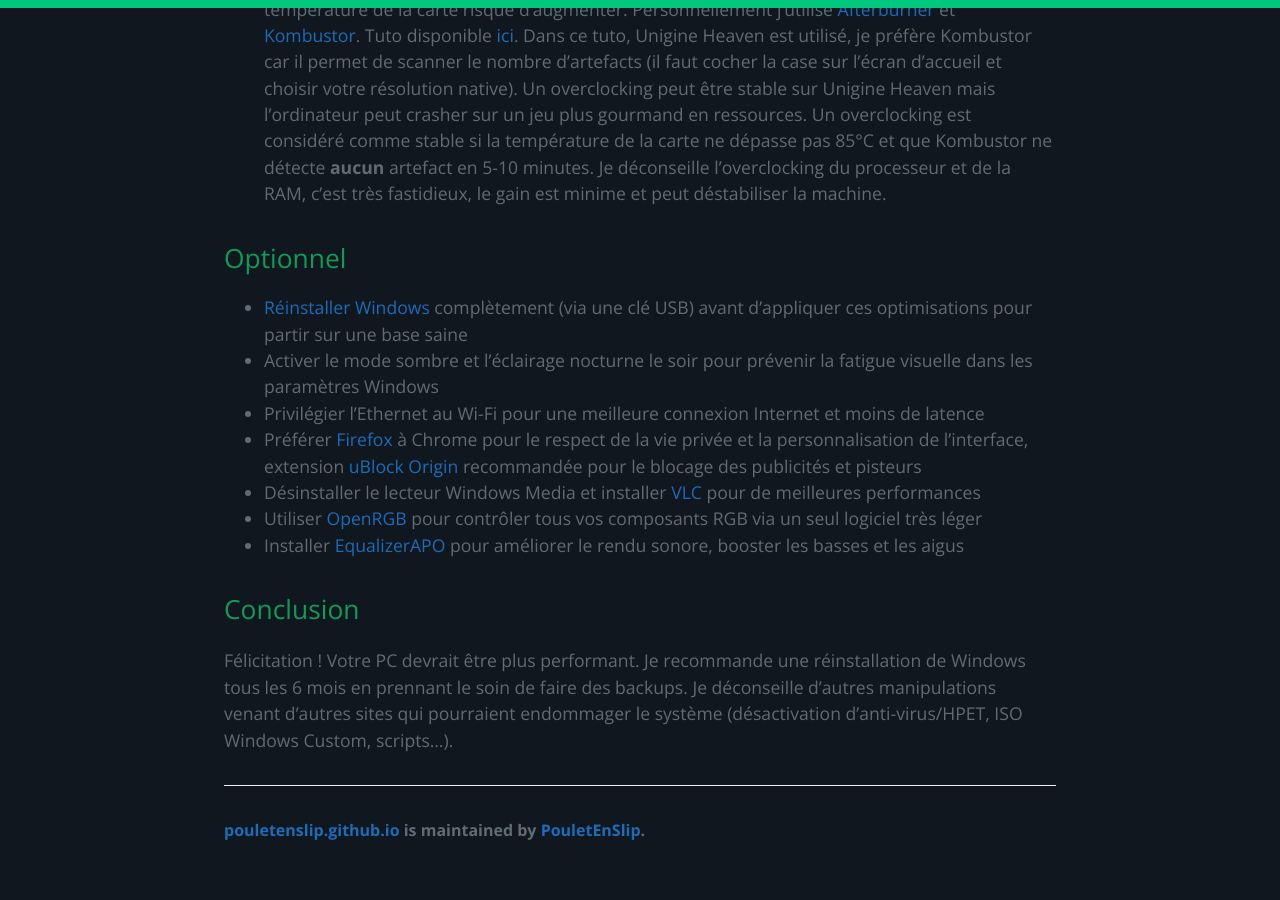
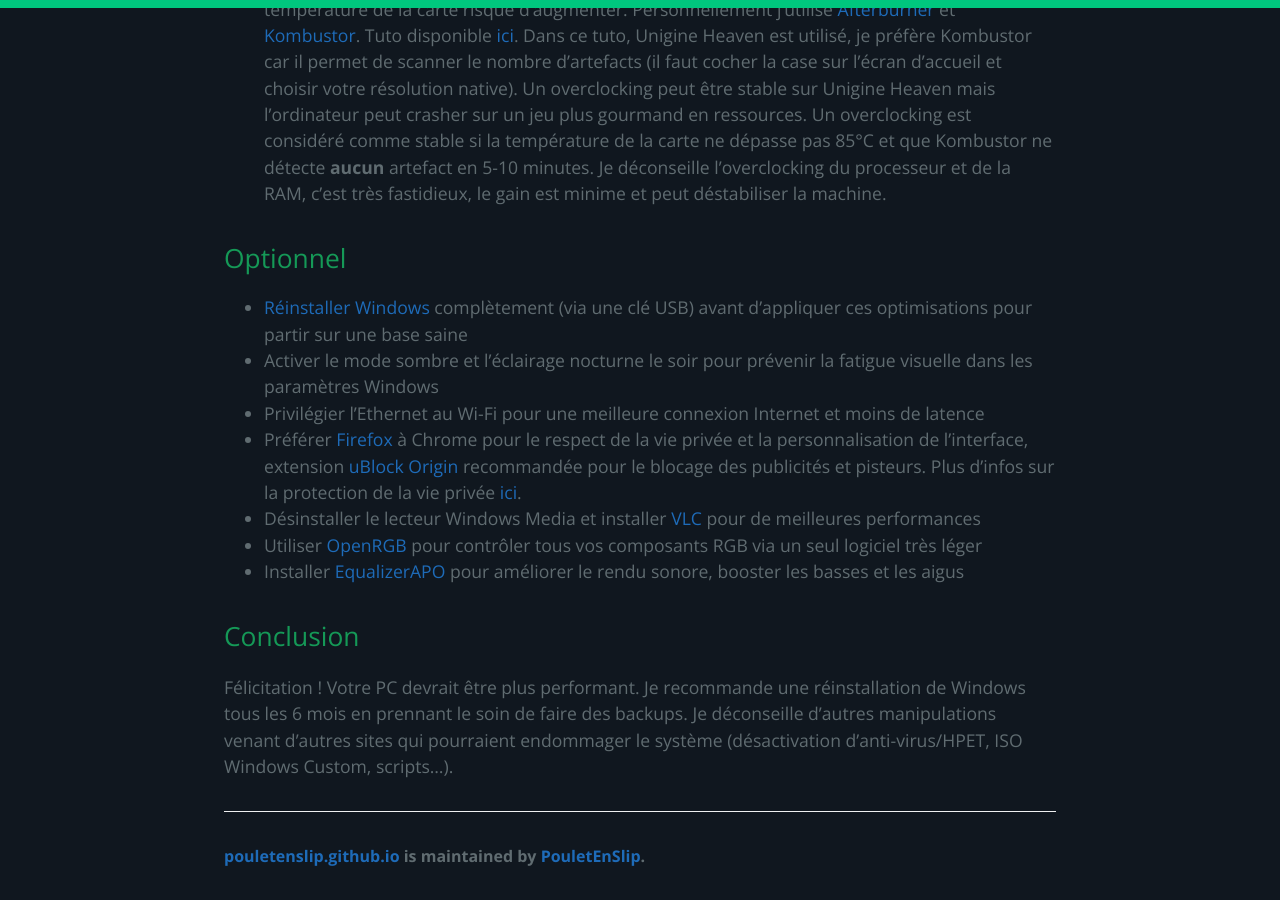
Before and after one commit to PouletEnSlip/pouletenslip.github.io, a Jekyll site: the page built from pages/opti.md, in a window 1280 px wide and 900 px high, scrolled down 2543 px. Built offline with Jekyll 4.4.1, drawn with Linux system fonts in a browser that asks for light colours; comment, search, counter and statistics services are not loaded; our own code applies the rules of GitHub Pages for plain Markdown files; before the commit the page ends 3417 px from its top, so only the background shows below that.

Commit message:
Update opti.md

```diff
--- a/pages/opti.md
+++ b/pages/opti.md
@@ -58,7 +58,7 @@
 * [Réinstaller Windows](https://www.youtube.com/watch?v=uHOP4UbEGug) complètement (via une clé USB) avant d’appliquer ces optimisations pour partir sur une base saine
 * Activer le mode sombre et l’éclairage nocturne le soir pour prévenir la fatigue visuelle dans les paramètres Windows
 * Privilégier l’Ethernet au Wi-Fi pour une meilleure connexion Internet et moins de latence
-* Préférer [Firefox](https://www.mozilla.org/fr/firefox/new/) à Chrome pour le respect de la vie privée et la personnalisation de l'interface, extension [uBlock Origin](https://addons.mozilla.org/fr/firefox/addon/ublock-origin/) recommandée pour le blocage des publicités et pisteurs
+* Préférer [Firefox](https://www.mozilla.org/fr/firefox/new/) à Chrome pour le respect de la vie privée et la personnalisation de l'interface, extension [uBlock Origin](https://addons.mozilla.org/fr/firefox/addon/ublock-origin/) recommandée pour le blocage des publicités et pisteurs. Plus d'infos sur la protection de la vie privée [ici](https://privacyguides.org/).
 * Désinstaller le lecteur Windows Media et installer [VLC](https://www.videolan.org/index.fr.html) pour de meilleures performances
 * Utiliser [OpenRGB](https://openrgb.org/releases.html) pour contrôler tous vos composants RGB via un seul logiciel très léger
 * Installer [EqualizerAPO](https://sourceforge.net/projects/equalizerapo/) pour améliorer le rendu sonore, booster les basses et les aigus
```
